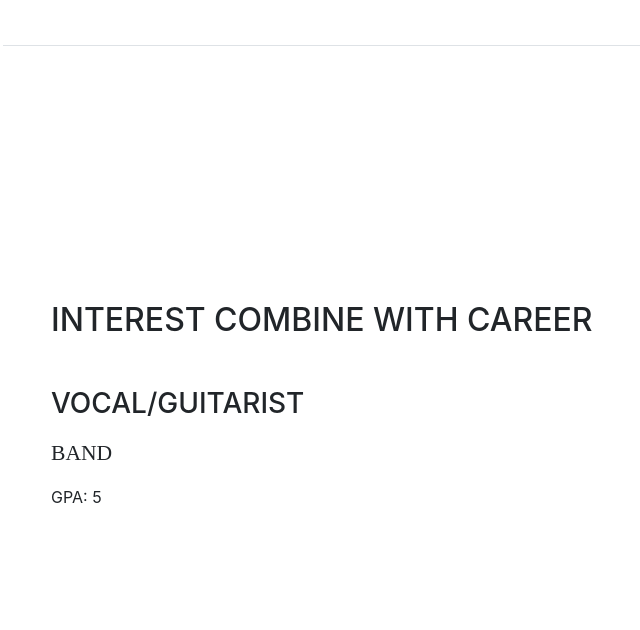
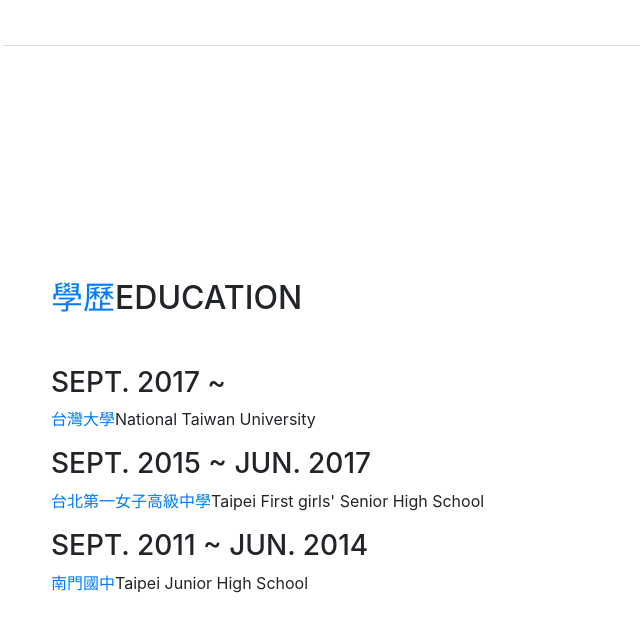
Before and after one commit to yuluen/yuluen.github.io, a website with bundled scripts: page index.html in a window 1280 px wide. Shown: the part 1585-2215 px from the top of the page, without its empty margins (269-909 px from the left). Built offline with nearby package versions, Linux system fonts and the light colour scheme; a web font is replaced by a local one.

Commit message:
Add files via upload

```diff
--- a/index.html
+++ b/index.html
@@ -116,6 +116,7 @@
         <div class="my-auto">
           <h2 class="mb-5">Experience</h2>
 
+
           <div class="resume-item d-flex flex-column flex-md-row mb-5">
             <div class="resume-content mr-auto">
               <h3 class="mb-0">High School</h3>
@@ -166,31 +167,28 @@
 
       <section class="resume-section p-3 p-lg-5 d-flex flex-column" id="education">
         <div class="my-auto">
-          <h2 class="mb-5">Interest Combine With Career</h2>
+          <h2 class="mb-5"><span class="text-primary">學歷</span>Education</h2>
 
-          <div class="resume-item d-flex flex-column flex-md-row mb-5">
-            <div class="resume-content mr-auto">
-              <h3 class="mb-0">vocal/guitarist</h3>
-              <div class="subheading mb-3">Band</div>
-              <div></div>
-              <p>GPA: 5</p>
-            </div>
-            <div class="resume-date text-md-right">
-              <span class="text-primary"></span>
-            </div>
+		  <div class="timeline">
+		    <div class="timeline-block timeline-left">
+			  <div class="timeline-content">
+			    <h3>Sept. 2017 ~ </h3>
+				<p><span class="text-primary">台灣大學</span>National Taiwan University</p>
+			  </div>
+			</div>
+			<div class="timeline-block timeline-right">
+			  <div class="timeline-content">
+			    <h3>Sept. 2015 ~ Jun. 2017</h3>
+				<p><span class="text-primary">台北第一女子高級中學</span>Taipei First girls' Senior High School</p>
+			  </div>
+			</div>
+			<div class="timeline-block timeline-left">
+			  <div class="timeline-content">
+			    <h3>Sept. 2011 ~ Jun. 2014</h3>
+				<p><span class="text-primary">南門國中</span>Taipei Junior High School</p>
+			  </div>
+			</div>
           </div>
-
-          <div class="resume-item d-flex flex-column flex-md-row">
-            <div class="resume-content mr-auto">
-              <h3 class="mb-0"></h3>
-              <div class="subheading mb-3"></div>
-              <p></p>
-            </div>
-            <div class="resume-date text-md-right">
-              <span class="text-primary"></span>
-            </div>
-          </div>
-
         </div>
       </section>
 
```
